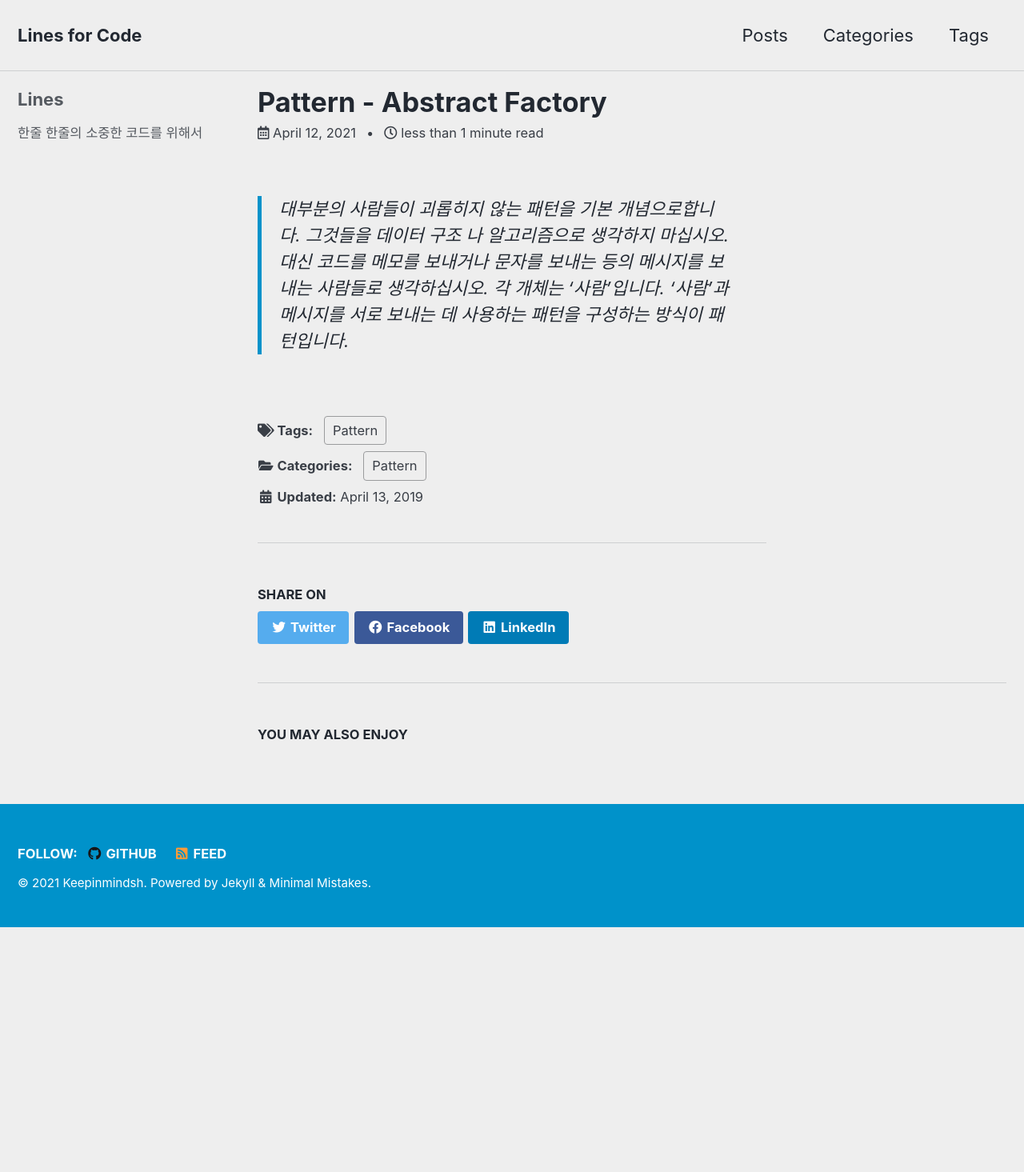
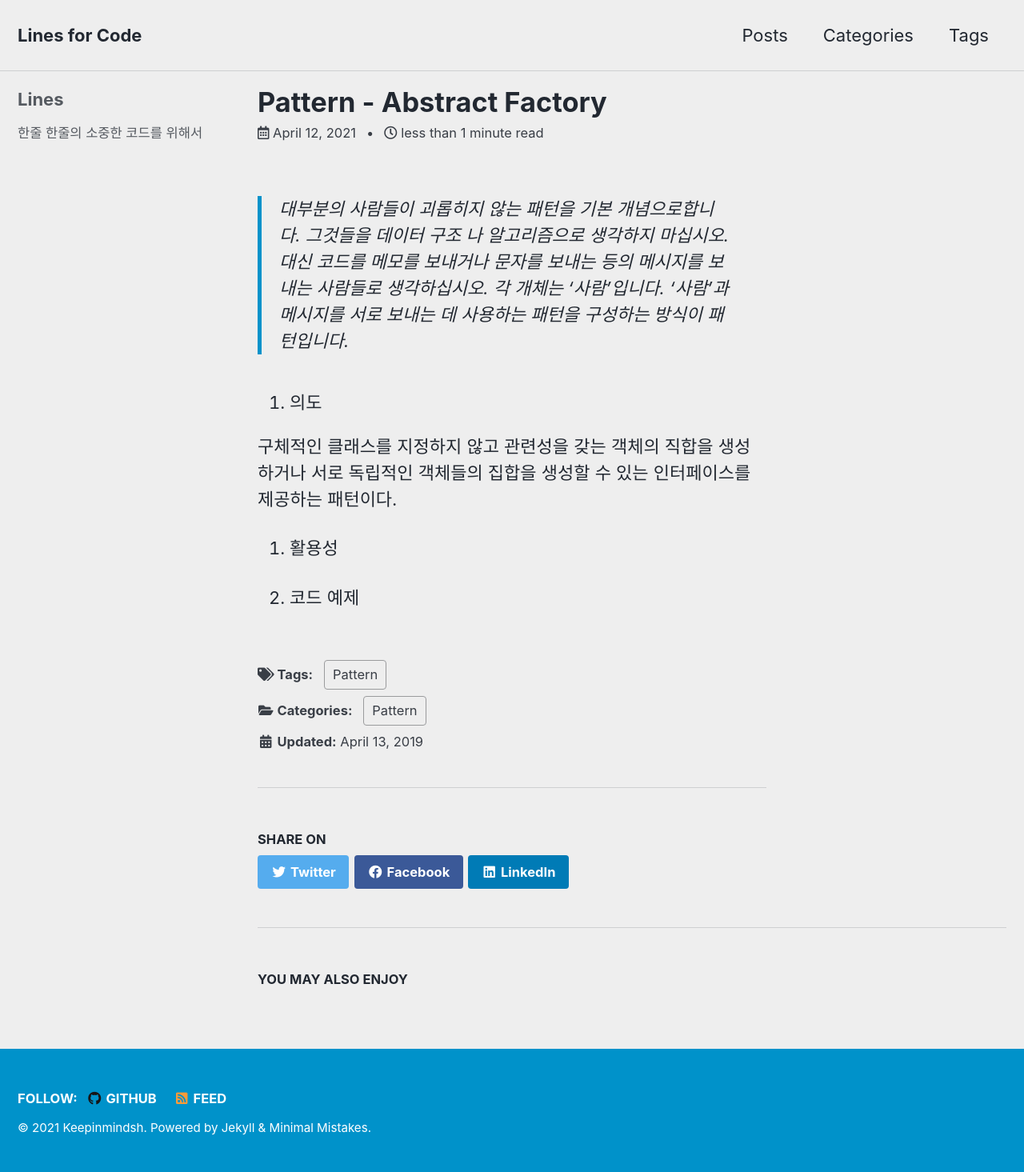
Before and after one commit to keepinmindsh/lines.io, a Jekyll site: the page built from _posts/2021-04-12-abstract-factory.md, in a window 1280 px wide. Shown: the whole page at 80% size. Built offline with Jekyll 4.4.1, drawn with Linux system fonts in a browser that asks for light colours; cached includes are drawn as plain includes; before the commit the page ends 1159 px from its top, so only the background shows below that.

Commit message:
Update and rename 2021-04-12-fisrt-post.md to 2021-04-12-abstract-factory.md

```diff
--- a/_posts/2021-04-12-fisrt-post.md
+++ b/_posts/2021-04-12-abstract-factory.md
@@ -10,3 +10,11 @@ last_modified_at: 2019-04-13T08:06:00-05:00
 ---
 
 > 대부분의 사람들이 괴롭히지 않는 패턴을 기본 개념으로합니다. 그것들을 데이터 구조 나 알고리즘으로 생각하지 마십시오. 대신 코드를 메모를 보내거나 문자를 보내는 등의 메시지를 보내는 사람들로 생각하십시오. 각 개체는 '사람'입니다. '사람'과 메시지를 서로 보내는 데 사용하는 패턴을 구성하는 방식이 패턴입니다.
+
+1. 의도
+
+구체적인 클래스를 지정하지 않고 관련성을 갖는 객체의 직합을 생성하거나 서로 독립적인 객체들의 집합을 생성할 수 있는 인터페이스를 제공하는 패턴이다.
+
+2. 활용성
+
+3. 코드 예제
```
